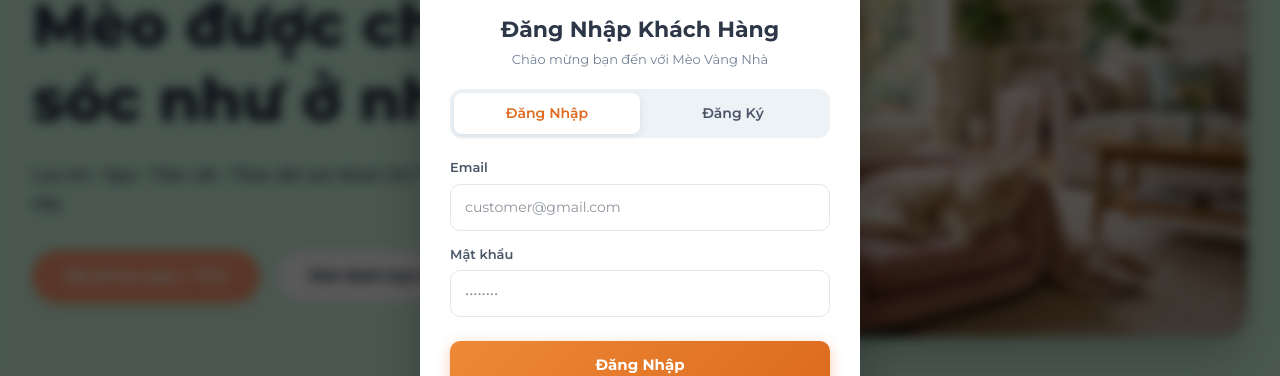
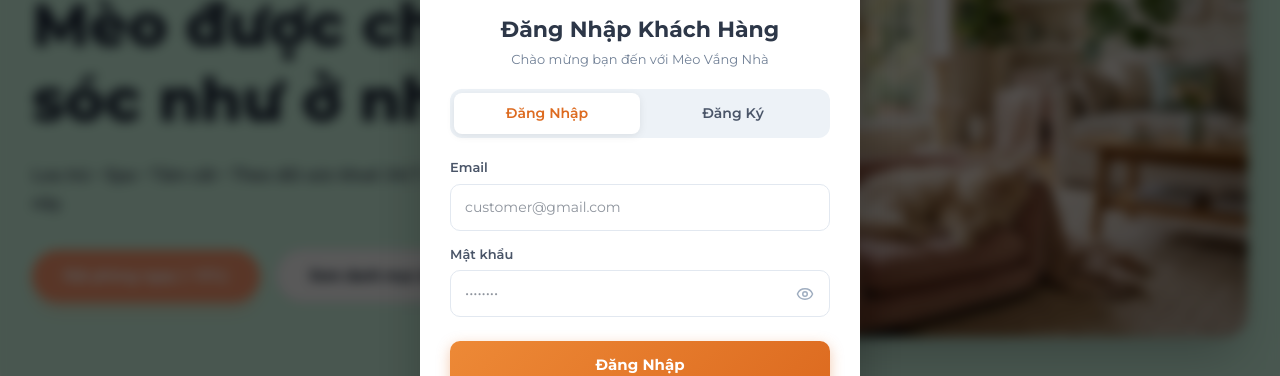
Before and after one commit to quangtrung250125/meo-vang-nha, a React (Vite) app: page / in a window 1280 px wide. Both pictures are taken after a click on the button "Đăng Nhập". Shown: the part 230-606 px from the top of the page. Built offline with nearby package versions, Linux system fonts and the light colour scheme.

Commit message:
feat: them tinh nang xem/an mat khau trong AuthModal

```diff
--- a/src/components/AuthModal.css
+++ b/src/components/AuthModal.css
@@ -115,6 +115,37 @@
   border-color: #dd6b20;
 }
 
+.password-input-wrapper {
+  position: relative;
+  display: flex;
+  align-items: center;
+  width: 100%;
+}
+
+.password-input-wrapper input {
+  padding-right: 44px;
+}
+
+.toggle-password-btn {
+  position: absolute;
+  right: 10px;
+  background: transparent;
+  border: none;
+  cursor: pointer;
+  color: #a0aec0;
+  display: flex;
+  align-items: center;
+  justify-content: center;
+  padding: 6px;
+  border-radius: 6px;
+  transition: color 0.2s, background-color 0.2s;
+}
+
+.toggle-password-btn:hover {
+  color: #dd6b20;
+  background-color: #f7fafc;
+}
+
 .submit-btn {
   width: 100%;
   padding: 13px;
--- a/src/components/AuthModal.jsx
+++ b/src/components/AuthModal.jsx
@@ -1,10 +1,12 @@
 import React, { useState } from 'react';
+import { Eye, EyeOff } from 'lucide-react';
 import { supabase } from '../supabaseClient';
 import './AuthModal.css';
 
 export default function AuthModal({ isOpen, onClose }) {
   const [isLoginTab, setIsLoginTab] = useState(true);
   const [loading, setLoading] = useState(false);
+  const [showPassword, setShowPassword] = useState(false);
 
   const [fullName, setFullName] = useState('');
   const [phone, setPhone] = useState('');
@@ -84,7 +86,7 @@
         <div className="auth-header">
           <span className="pet-icon">🐾</span>
           <h2>{isLoginTab ? 'Đăng Nhập Khách Hàng' : 'Đăng Ký Tài Khoản'}</h2>
-          <p>{isLoginTab ? 'Chào mừng bạn đến với Mèo Vàng Nhà' : 'Tạo tài khoản Pet Hotel an toàn & bảo mật'}</p>
+          <p>{isLoginTab ? 'Chào mừng bạn đến với Mèo Vắng Nhà' : 'Tạo tài khoản Pet Hotel an toàn & bảo mật'}</p>
         </div>
 
         <div className="auth-tabs">
@@ -124,13 +126,23 @@
             </div>
             <div className="input-group">
               <label>Mật khẩu</label>
+              <div className="password-input-wrapper">
                 <input
-                type="password"
+                  type={showPassword ? 'text' : 'password'}
                   placeholder="••••••••"
                   value={password}
                   onChange={(e) => setPassword(e.target.value)}
                   required
                 />
+                <button
+                  type="button"
+                  className="toggle-password-btn"
+                  onClick={() => setShowPassword(!showPassword)}
+                  title={showPassword ? 'Ẩn mật khẩu' : 'Hiện mật khẩu'}
+                >
+                  {showPassword ? <EyeOff size={18} /> : <Eye size={18} />}
+                </button>
+              </div>
             </div>
             <button type="submit" className="submit-btn" disabled={loading}>
               {loading ? 'Đang xử lý...' : 'Đăng Nhập'}
@@ -169,13 +181,23 @@
             </div>
             <div className="input-group">
               <label>Mật khẩu</label>
+              <div className="password-input-wrapper">
                 <input
-                type="password"
+                  type={showPassword ? 'text' : 'password'}
                   placeholder="Tối thiểu 6 ký tự..."
                   value={password}
                   onChange={(e) => setPassword(e.target.value)}
                   required
                 />
+                <button
+                  type="button"
+                  className="toggle-password-btn"
+                  onClick={() => setShowPassword(!showPassword)}
+                  title={showPassword ? 'Ẩn mật khẩu' : 'Hiện mật khẩu'}
+                >
+                  {showPassword ? <EyeOff size={18} /> : <Eye size={18} />}
+                </button>
+              </div>
             </div>
             <button type="submit" className="submit-btn" disabled={loading}>
               {loading ? 'Đang tạo tài khoản...' : 'Đăng Ký Tài Khoản'}
```
Lines whose indentation alone changed are shown as unchanged.
